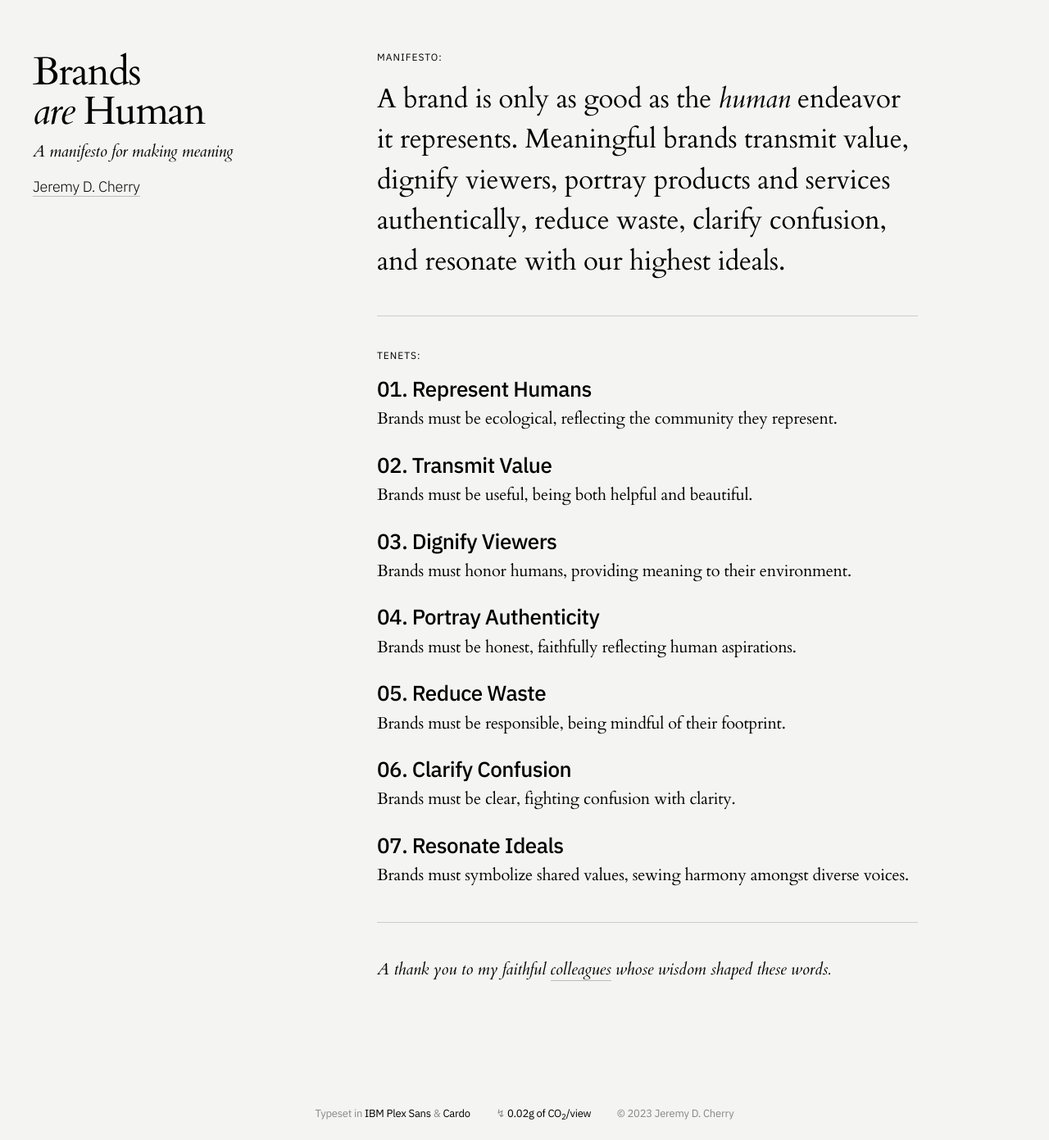
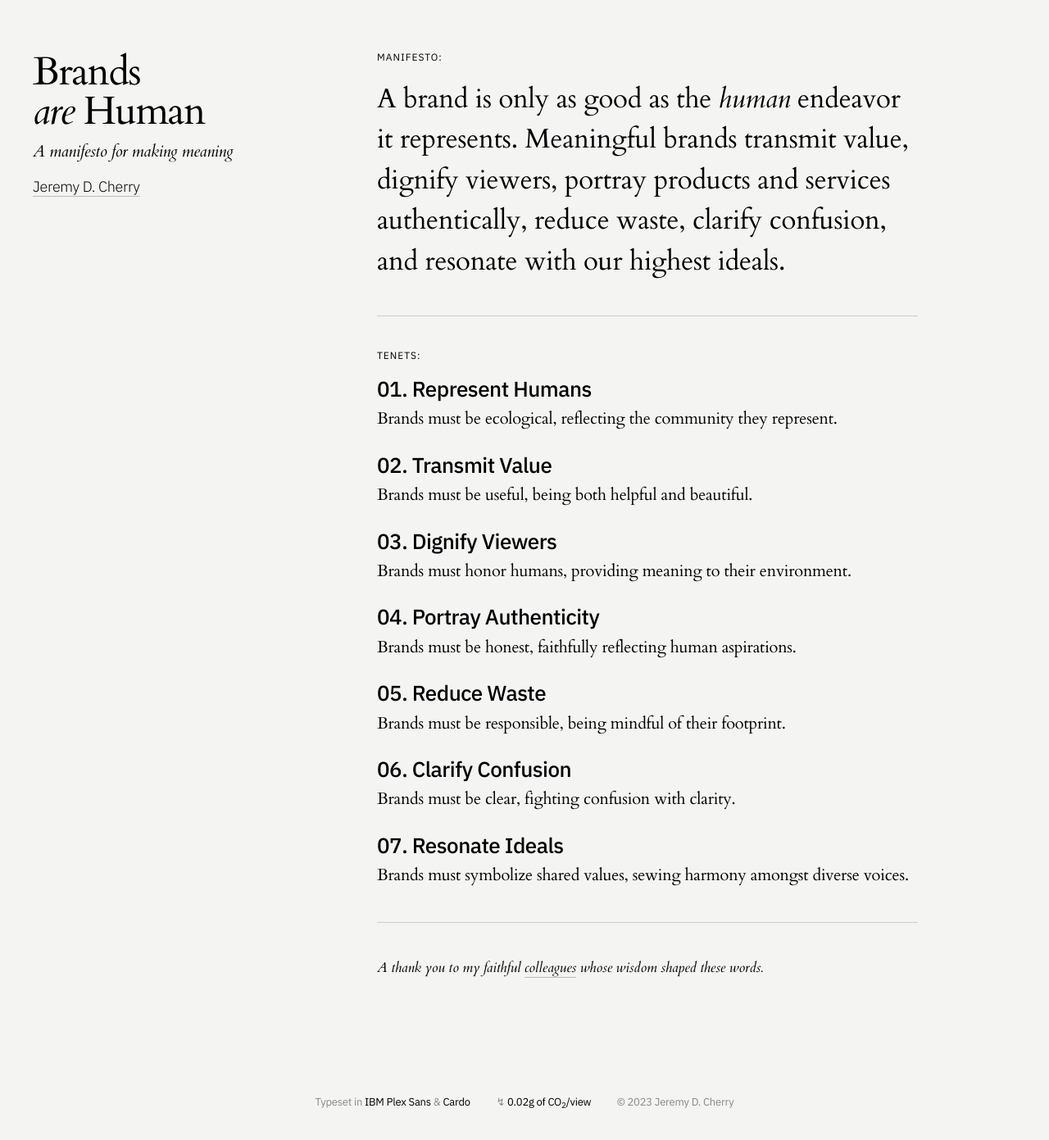
Before and after one commit to jeremydcherry/jeremydcherry.github.io, a Jekyll site: the page built from content/brands.md, in a window 1280 px wide. Shown: the whole page at 82% size. Built offline with Jekyll 4.4.1, drawn with Linux system fonts in a browser that asks for light colours.

Commit message:
Updated manifesto

```diff
--- a/content/brands.md
+++ b/content/brands.md
@@ -36,4 +36,4 @@ Brands must symbolize shared values, sewing harmony amongst diverse voices.
 
 ---
 
-_A thank you to my faithful [colleagues](https://journeygroup.com) whose wisdom shaped these words._
+##### _A thank you to my faithful [colleagues](https://journeygroup.com) whose wisdom shaped these words._
```
